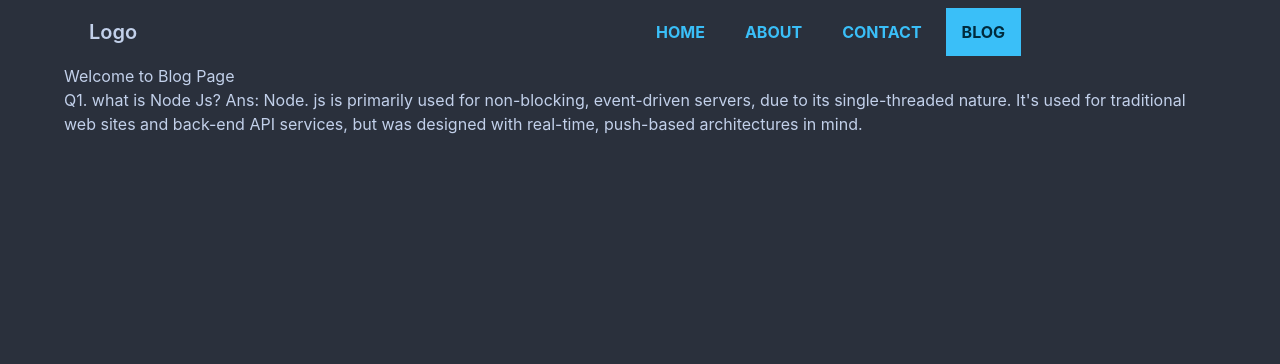
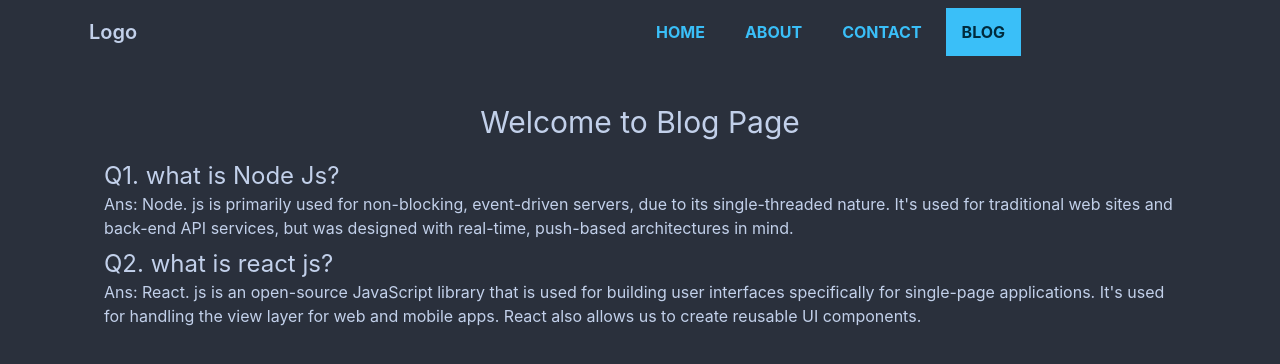
Before and after one commit to afruzaakter/end-game-practice-project-1, a React (Create React App) app: page /blog in a window 1280 px wide. Shown: the top 364 px of the page. Built offline with nearby package versions, Linux system fonts and the light colour scheme.

Commit message:
ques added

```diff
--- a/src/Pages/Blog/Blog.js
+++ b/src/Pages/Blog/Blog.js
@@ -2,11 +2,15 @@ import React from 'react';
 
 const Blog = () => {
     return (
-        <div>
-            <h2>Welcome to Blog Page</h2>
-            <p>
-                Q1. what is Node Js?
+        <div className='p-10'>
+            <h2 className='text-3xl text-center'>Welcome to Blog Page</h2>
+            <p className='mt-5'>
+                <h2 className='text-2xl'>Q1. what is Node Js?</h2>
                 Ans: Node. js is primarily used for non-blocking, event-driven servers, due to its single-threaded nature. It's used for traditional web sites and back-end API services, but was designed with real-time, push-based architectures in mind.
+            </p>
+            <p className='mt-2'>
+                <h2 className='text-2xl'>Q2. what is react js?</h2>
+                Ans: React. js is an open-source JavaScript library that is used for building user interfaces specifically for single-page applications. It's used for handling the view layer for web and mobile apps. React also allows us to create reusable UI components.
             </p>
         </div>
     );
```
